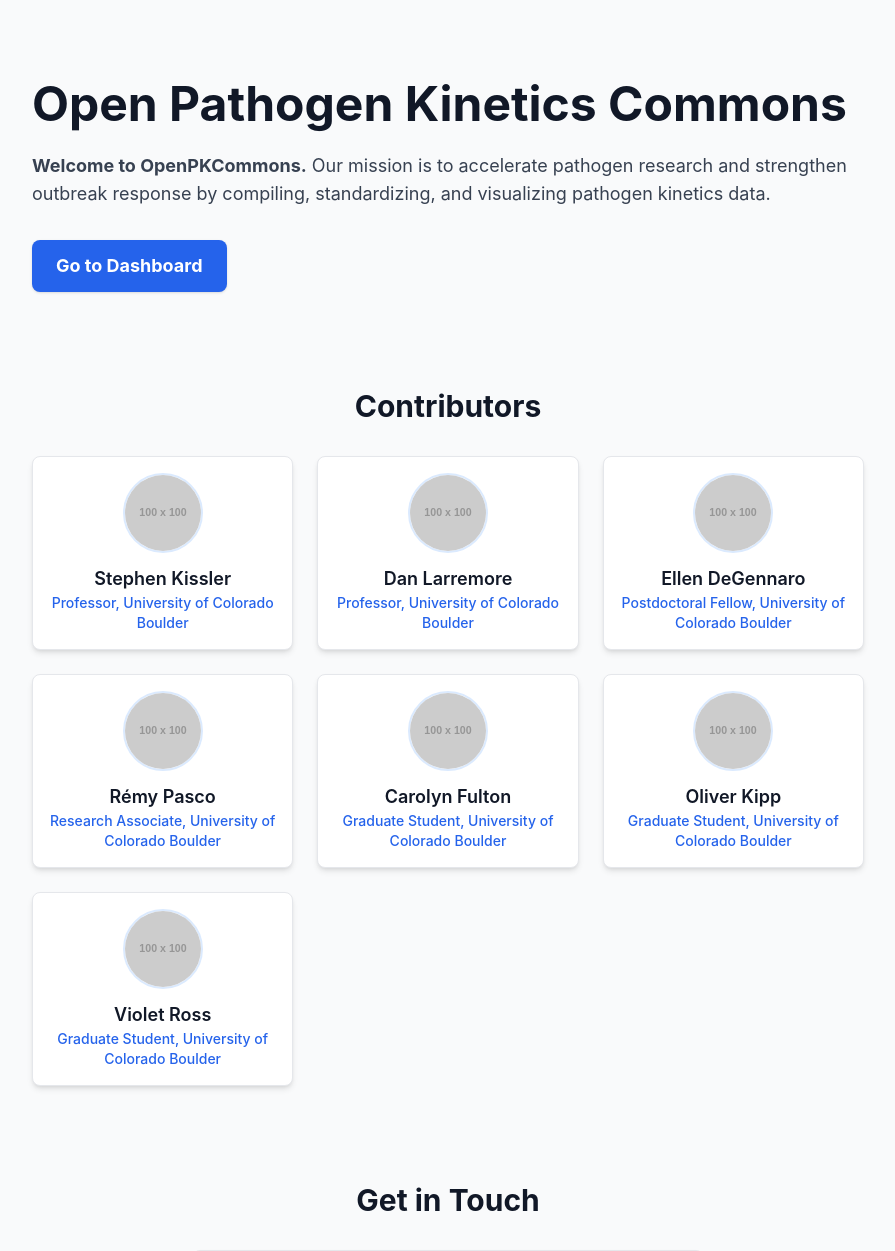
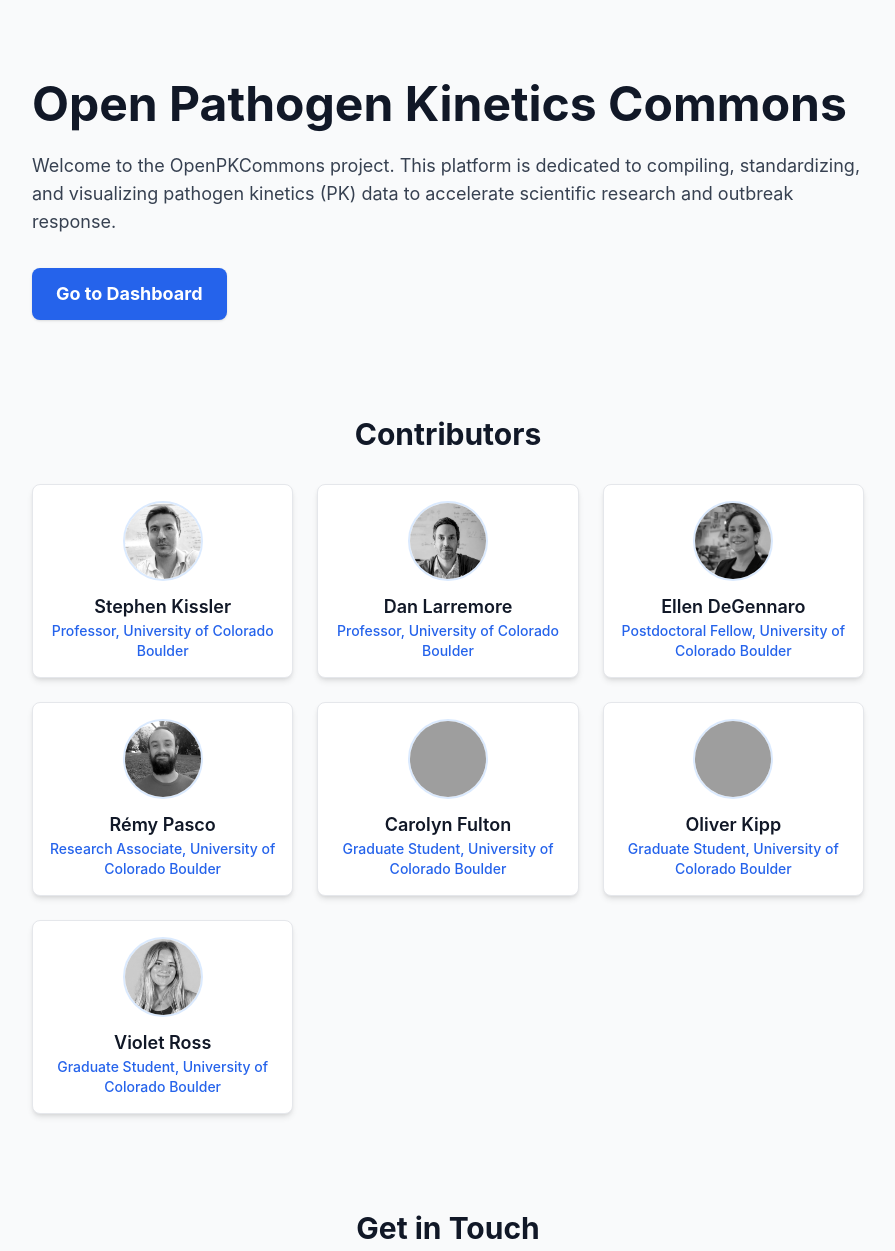
Before and after one commit to OpenPKCommons/OPKC, a Django app: page / in a window 1280 px wide. Shown: the top 1251 px of the page, without its empty margins (192-1087 px from the left). Run offline with Django 5.2, Linux system fonts and the light colour scheme; grey boxes labelled with a size stand in for pictures from a placeholder-image service; some libraries are stand-ins or nearby versions; grey boxes are pictures that could not be loaded.

Commit message:
Added pictures to homepage

```diff
--- a/OPKCWeb/visualization/templates/visualization/home.html
+++ b/OPKCWeb/visualization/templates/visualization/home.html
@@ -1,3 +1,4 @@
+{% load static %} <!-- 1. LOAD THE STATIC FILES TAG -->
 <!DOCTYPE html>
 <html lang="en">
 <head>
@@ -32,11 +33,12 @@
             </h1>
 
             <p class="text-lg text-gray-700 mb-8">
-                <b>Welcome to OpenPKCommons.</b> Our mission is to accelerate pathogen research and strengthen outbreak response by compiling, standardizing, and visualizing pathogen kinetics data.
+                Welcome to the OpenPKCommons project. This platform is dedicated to compiling, standardizing, and visualizing pathogen kinetics (PK) data to accelerate scientific research and outbreak response.
             </p>
 
             <!-- This is the button from your script -->
-            <a href="{% url 'visualization:time_days_bar' %}" class="inline-block bg-blue-600 hover:bg-blue-700 text-white font-bold py-3 px-6 rounded-lg shadow transition duration-150 text-lg">
+            <!-- 2. FIXED: Point the button to the 'index' view in the 'visualization' app -->
+            <a href="{% url 'visualization:index' %}" class="inline-block bg-blue-600 hover:bg-blue-700 text-white font-bold py-3 px-6 rounded-lg shadow transition duration-150 text-lg">
                 Go to Dashboard
             </a>
         </section>
@@ -56,95 +58,78 @@
                 <!-- Contributor 1 -->
                 <!-- Changed: Reduced padding from p-6 to p-4 -->
                 <div class="bg-white p-4 rounded-lg shadow-md border border-gray-200 text-center">
-                    <!--
-                    Replace this placeholder URL with your image
-                    (e.g., from /static/images/jane.jpg or an external URL)
-                    -->
-                    <!-- Changed: Reduced image size from w-24 h-24 to w-20 h-20 and mb-4 to mb-3 -->
-                    <img src="https://placehold.co/100x100/E0E7FF/4F46E5?text=SK"
-                         alt="Contributor Photo"
+                    <!-- 3. FIXED: Use the static tag to load your images -->
+                    <img src="{% static 'visualization/images/stephen_kissler.jpg' %}"
+                         alt="Stephen Kissler"
+                         onerror="this.src='https://placehold.co/100x100/E0E7FF/4F46E5?text=SK'"
                          class="w-20 h-20 rounded-full mx-auto mb-3 object-cover border-2 border-blue-100">
-                    <!-- Changed: Reduced text size from text-xl to text-lg -->
                     <h3 class="text-lg font-semibold text-gray-900">Stephen Kissler</h3>
-                    <!-- Changed: Reduced text size from text-base to text-sm -->
                     <p class="text-sm text-blue-600 font-medium">Professor, University of Colorado Boulder</p>
                 </div>
 
                 <!-- Contributor 2 -->
-                <!-- Changed: Reduced padding from p-6 to p-4 -->
                 <div class="bg-white p-4 rounded-lg shadow-md border border-gray-200 text-center">
-                    <!-- Changed: Reduced image size from w-24 h-24 to w-20 h-20 and mb-4 to mb-3 -->
-                    <img src="https://placehold.co/100x100/DBEAFE/1D4ED8?text=DL"
-                         alt="Contributor Photo"
+                    <!-- 3. FIXED: Use the static tag to load your images -->
+                    <img src="{% static 'visualization/images/dan_larremore.jpg' %}"
+                         alt="Dan Larremore"
+                         onerror="this.src='https://placehold.co/100x100/DBEAFE/1D4ED8?text=DL'"
                          class="w-20 h-20 rounded-full mx-auto mb-3 object-cover border-2 border-blue-100">
-                    <!-- Changed: Reduced text size from text-xl to text-lg -->
                     <h3 class="text-lg font-semibold text-gray-900">Dan Larremore</h3>
-                    <!-- Changed: Reduced text size from text-base to text-sm -->
                     <p class="text-sm text-blue-600 font-medium">Professor, University of Colorado Boulder</p>
                 </div>
 
                 <!-- Contributor 3 -->
-                <!-- Changed: Reduced padding from p-6 to p-4 -->
                 <div class="bg-white p-4 rounded-lg shadow-md border border-gray-200 text-center">
-                    <!-- Changed: Reduced image size from w-24 h-24 to w-20 h-20 and mb-4 to mb-3 -->
-                    <img src="https://placehold.co/100x100/DBEAFE/1D4ED8?text=ED"
-                         alt="Contributor Photo"
+                    <!-- 3. FIXED: Use the static tag to load your images -->
+                    <img src="{% static 'visualization/images/ellen_degennaro.jpg' %}"
+                         alt="Ellen DeGennaro"
+                         onerror="this.src='https://placehold.co/100x100/DBEAFE/1D4ED8?text=ED'"
                          class="w-20 h-20 rounded-full mx-auto mb-3 object-cover border-2 border-blue-100">
-                    <!-- Changed: Reduced text size from text-xl to text-lg -->
                     <h3 class="text-lg font-semibold text-gray-900">Ellen DeGennaro</h3>
-                    <!-- Changed: Reduced text size from text-base to text-sm -->
                     <p class="text-sm text-blue-600 font-medium">Postdoctoral Fellow, University of Colorado Boulder</p>
                 </div>
 
                 <!-- Contributor 4 -->
-                <!-- Changed: Reduced padding from p-6 to p-4 -->
                 <div class="bg-white p-4 rounded-lg shadow-md border border-gray-200 text-center">
-                    <!-- Changed: Reduced image size from w-24 h-24 to w-20 h-20 and mb-4 to mb-3 -->
-                    <img src="https://placehold.co/100x100/DBEAFE/1D4ED8?text=RP"
-                         alt="Contributor Photo"
+                    <!-- 3. FIXED: Use the static tag to load your images -->
+                    <img src="{% static 'visualization/images/remy_pasco.jpg' %}"
+                         alt="Rémy Pasco"
+                         onerror="this.src='https://placehold.co/100x100/DBEAFE/1D4ED8?text=RP'"
                          class="w-20 h-20 rounded-full mx-auto mb-3 object-cover border-2 border-blue-100">
-                    <!-- Changed: Reduced text size from text-xl to text-lg -->
                     <h3 class="text-lg font-semibold text-gray-900">Rémy Pasco</h3>
-                    <!-- Changed: Reduced text size from text-base to text-sm -->
                     <p class="text-sm text-blue-600 font-medium">Research Associate, University of Colorado Boulder</p>
                 </div>
 
                 <!-- Contributor 5 -->
-                <!-- Changed: Reduced padding from p-6 to p-4 -->
                 <div class="bg-white p-4 rounded-lg shadow-md border border-gray-200 text-center">
-                    <!-- Changed: Reduced image size from w-24 h-24 to w-20 h-20 and mb-4 to mb-3 -->
-                    <img src="https://placehold.co/100x100/DBEAFE/1D4ED8?text=ED"
-                         alt="Contributor Photo"
+                    <!-- 3. FIXED: Use the static tag to load your images -->
+                    <img src="{% static 'visualization/images/carolyn_fulton.jpg' %}"
+                         alt="Carolyn Fulton"
+                         onerror="this.src='https://placehold.co/100x100/DBEAFE/1D4ED8?text=CF'"
                          class="w-20 h-20 rounded-full mx-auto mb-3 object-cover border-2 border-blue-100">
-                    <!-- Changed: Reduced text size from text-xl to text-lg -->
                     <h3 class="text-lg font-semibold text-gray-900">Carolyn Fulton</h3>
-                    <!-- Changed: Reduced text size from text-base to text-sm -->
                     <p class="text-sm text-blue-600 font-medium">Graduate Student, University of Colorado Boulder</p>
                 </div>
 
                 <!-- Contributor 6 -->
-                <!-- Changed: Reduced padding from p-6 to p-4 -->
                 <div class="bg-white p-4 rounded-lg shadow-md border border-gray-200 text-center">
-                    <!-- Changed: Reduced image size from w-24 h-24 to w-20 h-20 and mb-4 to mb-3 -->
-                    <img src="https://placehold.co/100x100/DBEAFE/1D4ED8?text=OK"
-                         alt="Contributor Photo"
+                    <!-- 3. FIXED: Use the static tag to load your images -->
+                    <img src="{% static 'visualization/images/oliver_kipp.jpg' %}"
+                         alt="Oliver Kipp"
+                         onerror="this.src='https://placehold.co/100x100/DBEAFE/1D4ED8?text=OK'"
                          class="w-20 h-20 rounded-full mx-auto mb-3 object-cover border-2 border-blue-100">
-                    <!-- Changed: Reduced text size from text-xl to text-lg -->
                     <h3 class="text-lg font-semibold text-gray-900">Oliver Kipp</h3>
-                    <!-- Changed: Reduced text size from text-base to text-sm -->
                     <p class="text-sm text-blue-600 font-medium">Graduate Student, University of Colorado Boulder</p>
                 </div>
 
                 <!-- Contributor 7 -->
-                <!-- Changed: Reduced padding from p-6 to p-4 -->
                 <div class="bg-white p-4 rounded-lg shadow-md border border-gray-200 text-center">
-                    <!-- Changed: Reduced image size from w-24 h-24 to w-20 h-20 and mb-4 to mb-3 -->
-                    <img src="https://placehold.co/100x100/DBEAFE/1D4ED8?text=VR"
-                         alt="Contributor Photo"
+                    <!-- 3. FIXED: Use the static tag to load your images -->
+                    <img src="{% static 'visualization/images/violet_ross.jpg' %}"
+                         alt="Violet Ross"
+                         onerror="this.src='https://placehold.co/100x100/DBEAFE/1D4ED8?text=VR'"
                          class="w-20 h-20 rounded-full mx-auto mb-3 object-cover border-2 border-blue-100">
-                    <!-- Changed: Reduced text size from text-xl to text-lg -->
                     <h3 class="text-lg font-semibold text-gray-900">Violet Ross</h3>
-                    <!-- Changed: Reduced text size from text-base to text-sm -->
                     <p class="text-sm text-blue-600 font-medium">Graduate Student, University of Colorado Boulder</p>
                 </div>
 
@@ -168,7 +153,7 @@
                 <a href="mailto:stephen.kissler@colorado.edu"
                    class="flex items-center justify-center w-full sm:w-auto max-w-xs mx-auto bg-blue-600 hover:bg-blue-700 text-white font-bold py-3 px-6 rounded-lg shadow transition duration-150 text-lg">
                     <!-- Simple Mail SVG Icon -->
-                    <svg xmlns="http://www.w.org/2000/svg" class="h-6 w-6 mr-2" fill="none" viewBox="0 0 24 24" stroke="currentColor" stroke-width="2">
+                    <svg xmlns="http://www.w3.org/2000/svg" class="h-6 w-6 mr-2" fill="none" viewBox="0 0 24 24" stroke="currentColor" stroke-width="2">
                         <path stroke-linecap="round" stroke-linejoin="round" d="M3 8l7.89 5.26a2 2 0 002.22 0L21 8M5 19h14a2 2 0 002-2V7a2 2 0 00-2-2H5a2 2 0 00-2 2v10a2 2 0 002 2z" />
                     </svg>
                     Email the Team
```
Also changed, not shown: OPKCWeb/visualization/static/visualization/images/dan_larremore.jpg (added), OPKCWeb/visualization/static/visualization/images/ellen_degennaro.jpg (added), OPKCWeb/visualization/static/visualization/images/remy_pasco.jpg (added), OPKCWeb/visualization/static/visualization/images/stephen_kissler.jpg (added), OPKCWeb/visualization/static/visualization/images/violet_ross.jpg (added).
